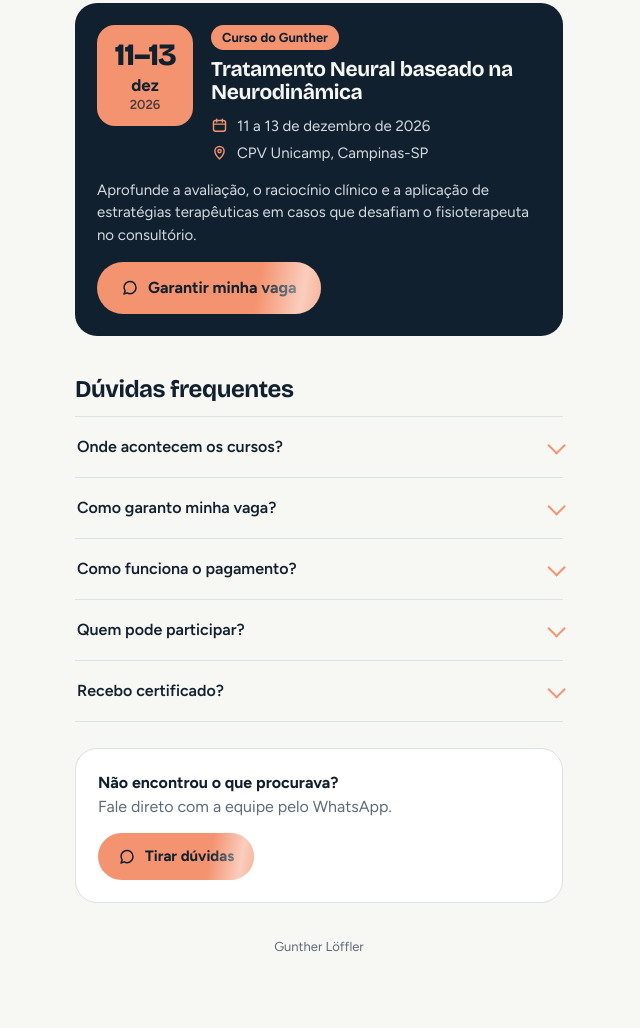
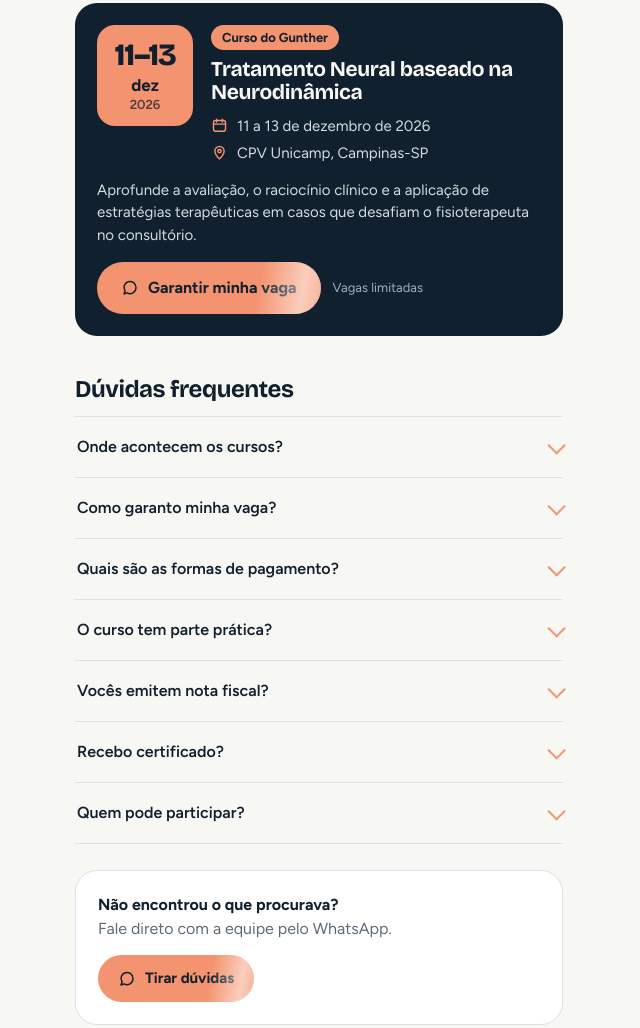
Before and after one commit to Guntherloffler/edu, a plain HTML site: page cursos/index.html in a window 1280 px wide. Shown: the part 697-1725 px from the top of the page, without its empty margins (321-961 px from the left). Before the commit the page ends 1693 px from the top, so only its background shows below. Drawn offline with nearby package versions, Linux system fonts and the light colour scheme.

Commit message:
Cursos presenciais: FAQ com certificado, pratica, nota fiscal e pagamento; campos de cartao e Pix na agenda
Co-Authored-By: Claude Sonnet 5.5 <noreply@anthropic.com>

```diff
--- a/cursos/index.html
+++ b/cursos/index.html
@@ -88,6 +88,15 @@ h2{font-family:var(--font-display);font-weight:700;font-size:24px;line-height:1.
 @keyframes sheen{0%,60%{transform:translateX(-120%)}100%{transform:translateX(120%)}}
 .cta svg{width:18px;height:18px;stroke:currentColor;fill:none;stroke-width:2;stroke-linecap:round;stroke-linejoin:round}
 .note{font-size:13px;color:#9FB0BC}
+.cta.ghost{background:transparent;color:#F7F7F4;border:1.5px solid rgba(247,247,244,.45);padding:12.5px 22px}
+.cta.ghost::after{display:none}
+.pix{margin:0 22px 22px;padding:16px 0 0;border-top:1px solid rgba(247,247,244,.18)}
+.pix p{margin:0 0 10px;font-size:14px;color:#D4DCE1}
+.pix p b{color:var(--accent)}
+.pix .chave{display:flex;gap:10px;align-items:center;flex-wrap:wrap}
+.pix code{flex:1 1 180px;min-width:0;overflow-wrap:anywhere;font-family:inherit;font-weight:600;font-size:15px;background:rgba(247,247,244,.08);border-radius:12px;padding:11px 14px}
+.pix button{font:inherit;font-weight:700;font-size:14px;cursor:pointer;color:#11202E;background:var(--accent);border:0;border-radius:999px;padding:11px 18px}
+.pix button:focus-visible{outline:3px solid #F7F7F4;outline-offset:3px}
 
 /* Turma de professor convidado (mais discreta) */
 .conv{border-radius:18px;background:var(--surface);border:1px solid var(--line);padding:18px 18px 18px;display:flex;gap:16px}
@@ -156,15 +165,21 @@ var TURMAS=[
     professor:'Gunther Löffler',
     inicio:'2026-12-11', fim:'2026-12-13',
     cidade:'Campinas-SP', local:'CPV Unicamp',
-    descricao:'Aprofunde a avaliação, o raciocínio clínico e a aplicação de estratégias terapêuticas em casos que desafiam o fisioterapeuta no consultório.'
+    descricao:'Aprofunde a avaliação, o raciocínio clínico e a aplicação de estratégias terapêuticas em casos que desafiam o fisioterapeuta no consultório.',
+    vagas:'Vagas limitadas',
+    /* Pagamento: o que estiver vazio não aparece na página. */
+    cartao:'',   /* link de pagamento no cartão (até 10x) */
+    pix:''       /* chave Pix */
   }
 ];
 var FAQ=[
   ['Onde acontecem os cursos?','Em Campinas-SP. O local de cada turma aparece no cartão do curso.'],
-  ['Como garanto minha vaga?','Toque em "Garantir minha vaga". Você fala direto com a equipe pelo WhatsApp e confirma a inscrição.'],
-  ['Como funciona o pagamento?','A inscrição e o pagamento são combinados pelo WhatsApp, com a equipe.'],
-  ['Quem pode participar?','Os cursos são voltados a fisioterapeutas. Se tiver dúvida sobre o seu caso, pergunte pelo WhatsApp.'],
-  ['Recebo certificado?','Pergunte pelo WhatsApp. A equipe informa a carga horária e a certificação de cada turma.']
+  ['Como garanto minha vaga?','Pague no cartão ou pelo Pix, no cartão do curso, ou fale com a equipe pelo WhatsApp para confirmar a inscrição.'],
+  ['Quais são as formas de pagamento?','Cartão de crédito em até 10x, ou Pix. O Pix pode ser à vista ou programado em parcelas até a data do evento.'],
+  ['O curso tem parte prática?','Sim. O curso é com prática, e por isso as vagas são limitadas.'],
+  ['Vocês emitem nota fiscal?','Sim, emitimos nota fiscal.'],
+  ['Recebo certificado?','Sim. Emitimos certificado impresso.'],
+  ['Quem pode participar?','Os cursos são voltados a fisioterapeutas. Se tiver dúvida sobre o seu caso, pergunte pelo WhatsApp.']
 ];
 /* ====== FIM ====== */
 
@@ -185,7 +200,8 @@ var FAQ=[
     cal:'<svg viewBox="0 0 24 24" aria-hidden="true"><rect x="3.5" y="5" width="17" height="15" rx="3"/><path d="M8 3v4M16 3v4M3.5 10h17"/></svg>',
     pin:'<svg viewBox="0 0 24 24" aria-hidden="true"><path d="M12 21s-6.5-5.6-6.5-11a6.5 6.5 0 0 1 13 0c0 5.4-6.5 11-6.5 11z"/><circle cx="12" cy="10" r="2.3"/></svg>',
     clock:'<svg viewBox="0 0 24 24" aria-hidden="true"><circle cx="12" cy="12" r="8.5"/><path d="M12 7.5V12l3 2"/></svg>',
-    wa:'<svg viewBox="0 0 24 24" aria-hidden="true"><path d="M20 11.5a8 8 0 0 1-11.9 7L4 20l1.5-4A8 8 0 1 1 20 11.5z"/></svg>'
+    wa:'<svg viewBox="0 0 24 24" aria-hidden="true"><path d="M20 11.5a8 8 0 0 1-11.9 7L4 20l1.5-4A8 8 0 1 1 20 11.5z"/></svg>',
+    card:'<svg viewBox="0 0 24 24" aria-hidden="true"><rect x="3" y="5.5" width="18" height="13" rx="3"/><path d="M3 10h18M7 15h4"/></svg>'
   };
   function dateBox(t){
     var a=d(t.inicio),b=d(t.fim);
@@ -204,8 +220,14 @@ var FAQ=[
     }).join('')+'</details>':'';
     return '<article class="turma"><div class="row">'+dateBox(t)+'<div><span class="por">Curso do Gunther</span><h3>'+esc(t.curso)+'</h3>'+facts(t)+'</div></div>'+
       (t.descricao?'<p class="desc">'+esc(t.descricao)+'</p>':'')+prog+
-      '<div class="foot"><a class="cta" data-link="inscricao" href="'+wa(msg)+'" target="_blank" rel="noopener">'+ic.wa+'Garantir minha vaga</a>'+
-      (t.vagas?'<span class="note">'+esc(t.vagas)+'</span>':'')+'</div></article>';
+      '<div class="foot">'+
+      (t.cartao?'<a class="cta" data-link="pagar-cartao" href="'+esc(t.cartao)+'" target="_blank" rel="noopener">'+ic.card+'Pagar no cartão em até 10x</a>'+
+        '<a class="cta ghost" data-link="inscricao" href="'+wa(msg)+'" target="_blank" rel="noopener">'+ic.wa+'Falar no WhatsApp</a>':
+        '<a class="cta" data-link="inscricao" href="'+wa(msg)+'" target="_blank" rel="noopener">'+ic.wa+'Garantir minha vaga</a>')+
+      (t.vagas?'<span class="note">'+esc(t.vagas)+'</span>':'')+'</div>'+
+      (t.pix?'<div class="pix"><p><b>Pix</b> à vista ou parcelado até o dia do evento</p><div class="chave"><code id="pixChave">'+esc(t.pix)+'</code>'+
+        '<button type="button" id="pixCopiar" data-chave="'+esc(t.pix)+'">Copiar chave</button></div></div>':'')+
+      '</article>';
   }
   function cardConvidado(t){
     var msg='Olá! Vim pela página de cursos do Gunther e quero informações sobre o curso "'+t.curso+'" ('+periodo(t)+', '+t.cidade+').';
@@ -240,6 +262,13 @@ var FAQ=[
   document.getElementById('faq').innerHTML=FAQ.map(function(q){
     return '<details><summary>'+esc(q[0])+'</summary><p>'+esc(q[1])+'</p></details>';
   }).join('');
+  var bc=document.getElementById('pixCopiar');
+  if(bc) bc.addEventListener('click',function(){
+    var v=bc.getAttribute('data-chave');
+    function ok(){bc.textContent='Chave copiada';setTimeout(function(){bc.textContent='Copiar chave';},2200);}
+    function sel(){var r=document.createRange();r.selectNodeContents(document.getElementById('pixChave'));var s=getSelection();s.removeAllRanges();s.addRange(r);bc.textContent='Selecionada, copie';}
+    if(navigator.clipboard&&navigator.clipboard.writeText){navigator.clipboard.writeText(v).then(ok,sel);}else{sel();}
+  });
   document.getElementById('sacBtn').href=wa('Olá! Vim pela página de cursos do Gunther e tenho uma dúvida.');
 })();
 </script>
```
